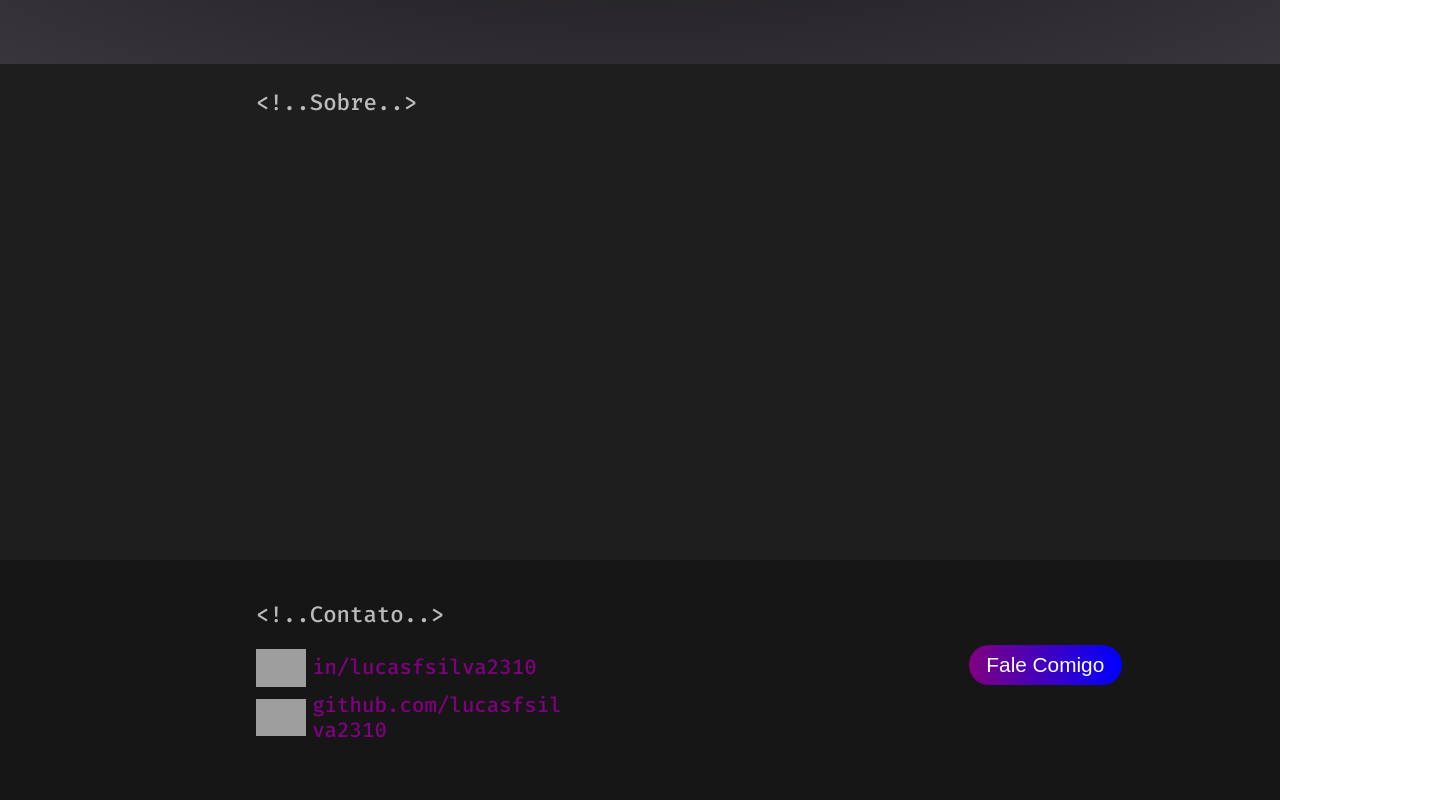
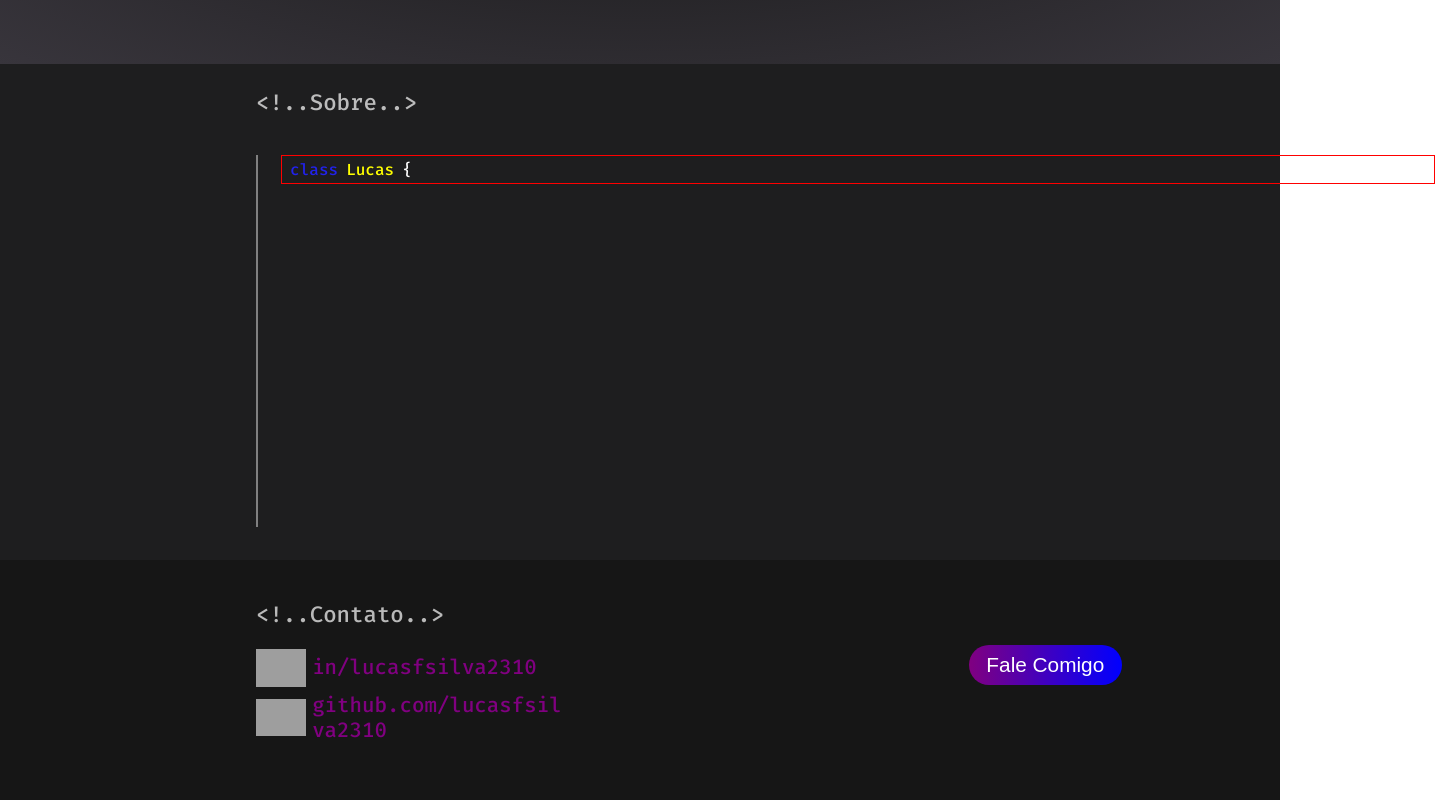
Before and after one commit to lucasfsilva2310/MyPortfolio, a React (Create React App) app: page / in a window 1280 px wide. Shown: the part 1210-2010 px from the top of the page, 1435 px wide, since content can reach past the window. Built offline with nearby package versions, Linux system fonts and the light colour scheme; grey boxes are pictures that could not be loaded.

Commit message:
About Section initiated.

```diff
--- a/src/components/AboutMe.jsx
+++ b/src/components/AboutMe.jsx
@@ -1,9 +1,24 @@
-import { AboutDivSection } from "../styles/AboutDivSection";
+import {
+  AboutDivSection,
+  CodeContainer,
+  CodeRow,
+  Declaration,
+  Names,
+  Signs,
+} from "../styles/AboutDivSection";
 
 const AboutMe = () => {
   return (
     <AboutDivSection>
       <p id="aboutMe">{`<!..Sobre..>`}</p>
+      <CodeContainer>
+        <CodeRow>
+          <div>
+            <Declaration>class </Declaration> <Names>Lucas</Names>{" "}
+            <Signs>{`{`}</Signs>
+          </div>
+        </CodeRow>
+      </CodeContainer>
     </AboutDivSection>
   );
 };
--- a/src/styles/AboutDivSection.js
+++ b/src/styles/AboutDivSection.js
@@ -13,3 +13,47 @@ export const AboutDivSection = styled.div`
     opacity: 0.7;
   }
 `;
+
+export const CodeContainer = styled.div`
+  border-left: 2px solid grey;
+  margin-left: 20%;
+  margin-top: 3%;
+  width: 90%;
+  height: 75%;
+`;
+
+export const CodeRow = styled.div`
+  border: 1px solid red;
+  width: 100%;
+  margin-left: 2%;
+  height: 1.7rem;
+  font-size: 1rem;
+  justify-content: center;
+
+  div {
+    width: 100%;
+    height: 100%;
+    align-items: center;
+    display: flex;
+    flex-direction: row;
+  }
+
+  div:hover {
+    background: #242425;
+  }
+`;
+
+export const Declaration = styled.span`
+  margin-left: 0.7%;
+  color: rgb(34, 34, 236);
+`;
+
+export const Names = styled.span`
+  margin-left: 0.7%;
+  color: yellow;
+`;
+
+export const Signs = styled.span`
+  margin-left: 0.7%;
+  color: white;
+`;
```
